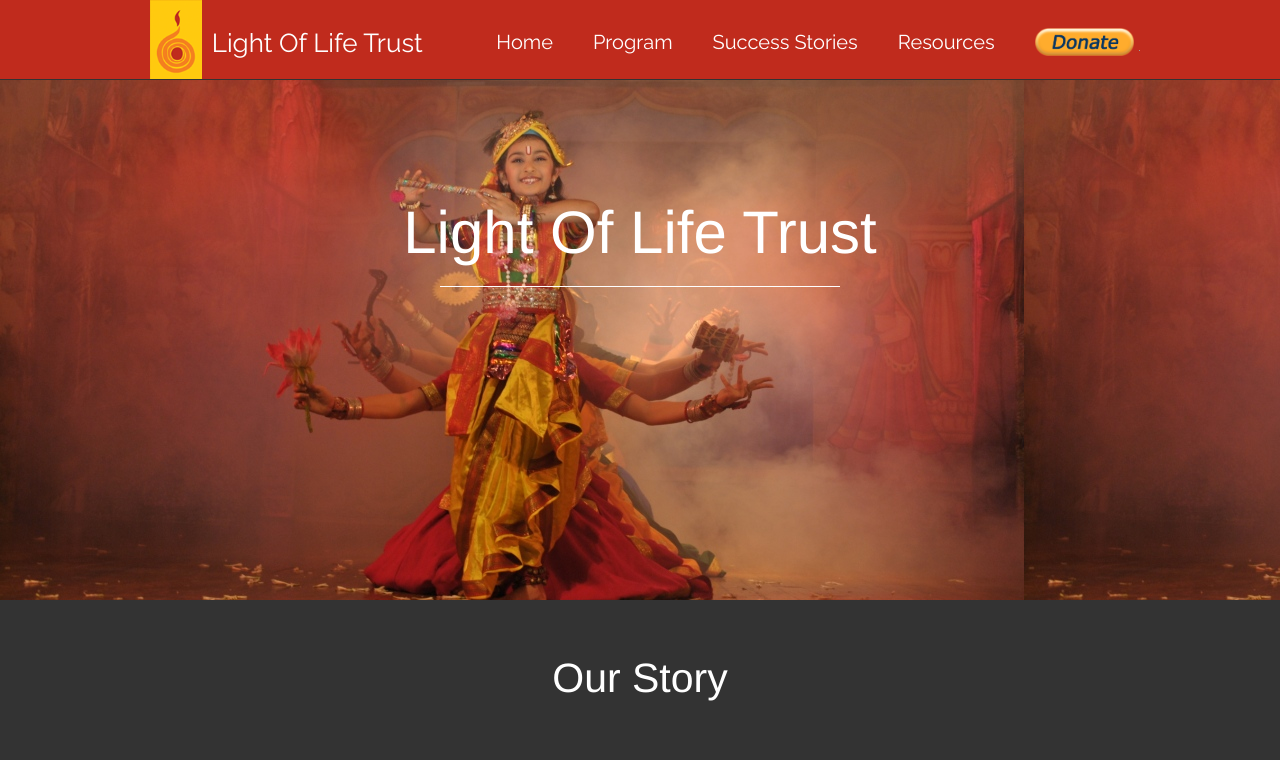
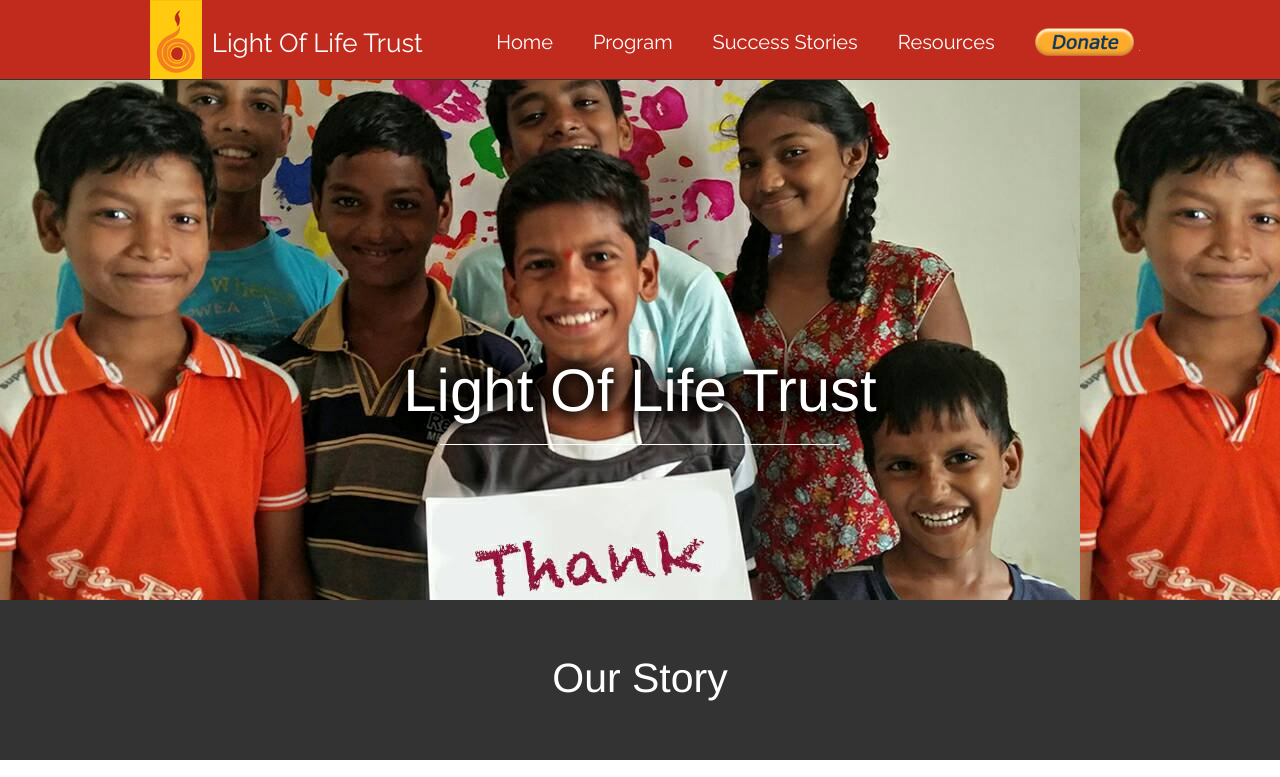
Before and after one commit to apoorvaiyer/lightoflifecharity.org, a plain HTML site: page index.html in a window 1280 px wide. Shown: the top 777 px of the page. Drawn offline with nearby package versions, Linux system fonts and the light colour scheme.

Commit message:
Change background image

```diff
--- a/assets/css/main.css
+++ b/assets/css/main.css
@@ -60,9 +60,10 @@ h1, h2, h3, h4, h5, h6, p, a, li, span {
     font-size: 60px;
     font-weight: 300;
     margin: 0;
-    padding-top: 200px;
+    padding-top: 28%;
     color: #fff;
     padding-bottom: 20px;
+    text-shadow: black 0em 0em 0.3em, black 0em 0em 0.3em, black 0em 0em 0.3em, black 0em 0em 0.3em;
 }
 .linedivide {
     display: block;
@@ -82,7 +83,7 @@ h1, h2, h3, h4, h5, h6, p, a, li, span {
     margin: 0;
 }
 .loltheader {
-    background: url('../images/lolt_bg.jpg');
+    background: url('../images/lolt_bg_1.jpg');
     height: 600px;
 }
 .infohead {
```
Also changed, not shown: assets/images/lolt_bg_1.jpg (added).
